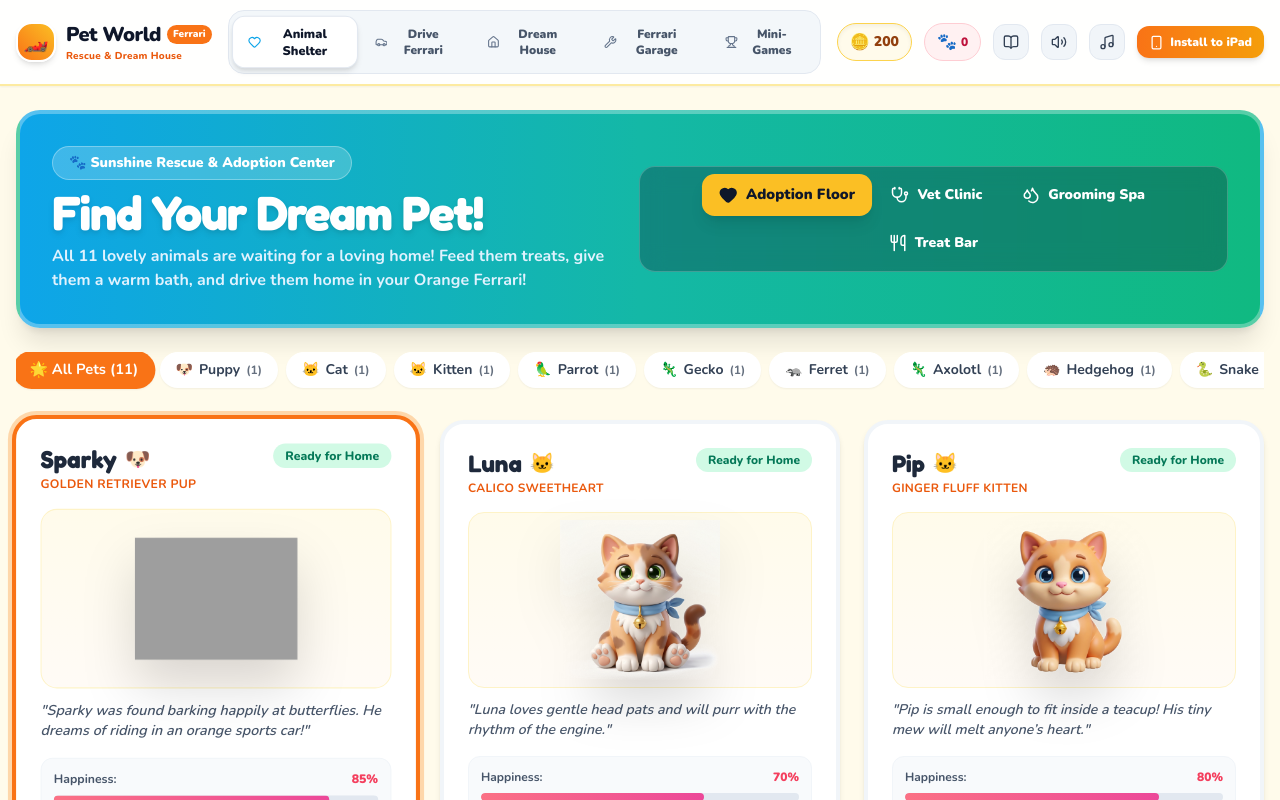
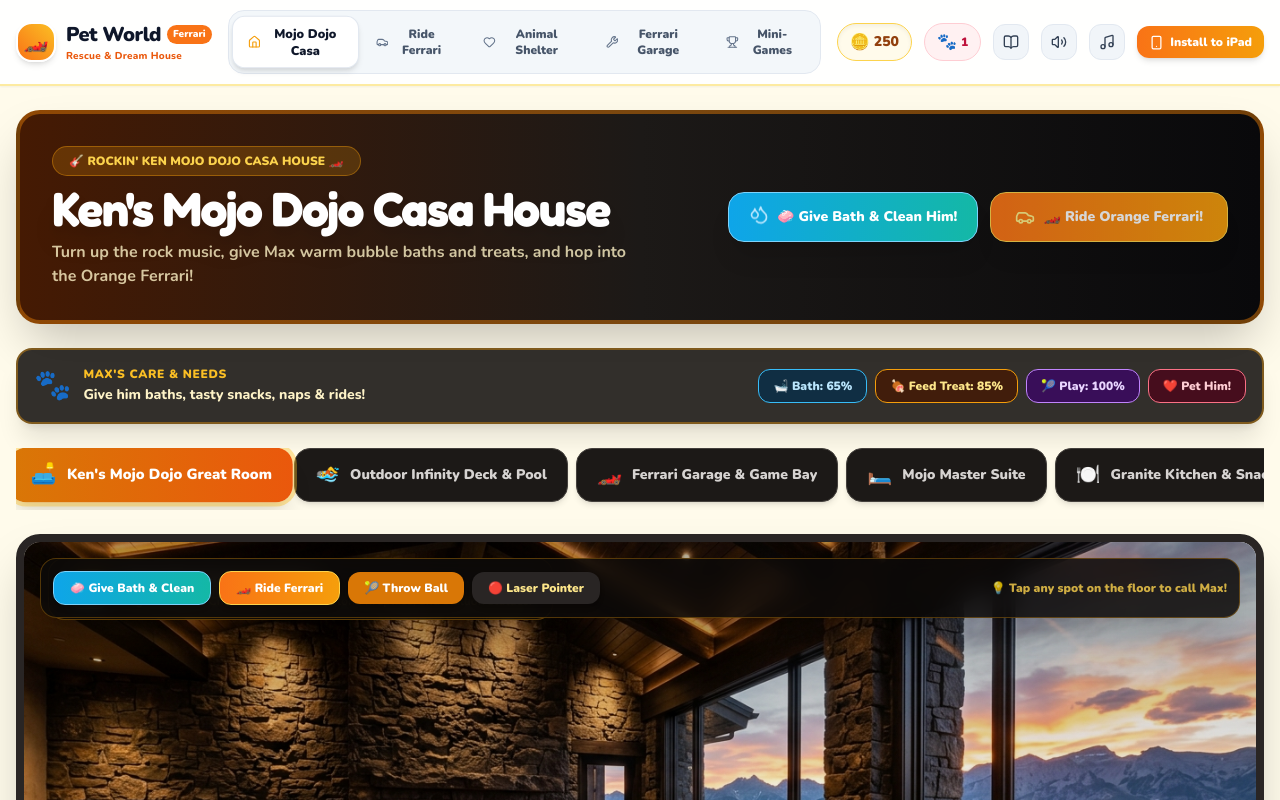
Before and after one commit to olstevens02-coder/pet-world, a React (Vite) app: page / in a window 1280 px wide. Shown: the top 800 px of the page. Built offline with nearby package versions, Linux system fonts and the light colour scheme; grey boxes are pictures that could not be loaded.

Commit message:
feat: Ken Mojo Dojo Casa House with comprehensive Pet Care HUD, Bath Spa, Snacks, and Ferrari Highway Ride

```diff
--- a/src/App.tsx
+++ b/src/App.tsx
@@ -27,18 +27,27 @@
   boostLevel: 1
 };
 
+const starterPuppy: Pet = {
+  ...INITIAL_SHELTER_PETS[0],
+  name: 'Max',
+  isAdopted: true,
+  adoptionDate: new Date().toLocaleDateString(),
+  needs: { hunger: 85, happiness: 100, energy: 90, cleanliness: 65, health: 100 }
+};
+
 const initialGameState: GameState = {
-  coins: 200,
+  coins: 250,
   stars: 5,
-  currentLocation: 'shelter',
-  activePetId: null,
-  shelterPets: INITIAL_SHELTER_PETS,
-  adoptedPets: [],
+  currentLocation: 'house',
+  activePetId: starterPuppy.id,
+  shelterPets: INITIAL_SHELTER_PETS.slice(1),
+  adoptedPets: [starterPuppy],
   ferrari: defaultFerrari,
   inventory: {
-    food_bone: 3,
-    food_salmon: 2,
-    groom_bubble_soap: 2
+    food_bone: 5,
+    food_salmon: 3,
+    food_wagyu_steak: 2,
+    groom_bubble_soap: 3
   },
   placedFurniture: [],
   currentRoom: 'mojo_living_lounge',
@@ -51,7 +60,7 @@
   highScoreTreatCatcher: 0,
   stats: {
     totalTripsDriven: 0,
-    petsAdopted: 0,
+    petsAdopted: 1,
     treatsFed: 0,
     bathsGiven: 0
   }
--- a/src/components/Navbar.tsx
+++ b/src/components/Navbar.tsx
@@ -33,9 +33,9 @@
   onOpenInstallGuide
 }) => {
   const navLinks: { id: LocationType; label: string; icon: any; color: string }[] = [
+    { id: 'house', label: 'Mojo Dojo Casa', icon: Home, color: 'text-amber-500' },
+    { id: 'driving', label: 'Ride Ferrari', icon: Car, color: 'text-orange-500' },
     { id: 'shelter', label: 'Animal Shelter', icon: Heart, color: 'text-sky-500' },
-    { id: 'driving', label: 'Drive Ferrari', icon: Car, color: 'text-orange-500' },
-    { id: 'house', label: 'Dream House', icon: Home, color: 'text-amber-500' },
     { id: 'garage', label: 'Ferrari Garage', icon: Wrench, color: 'text-rose-500' },
     { id: 'minigames', label: 'Mini-Games', icon: Trophy, color: 'text-purple-500' }
   ];
--- a/src/components/PetHouse.tsx
+++ b/src/components/PetHouse.tsx
@@ -1,5 +1,5 @@
 import React, { useState, useEffect } from 'react';
-import { Pet, HouseRoomType, Item, PetAccessory } from '../types/game';
+import { Pet, HouseRoomType, Item, PetAccessory, PetNeeds } from '../types/game';
 import { SHOP_ITEMS, PET_ACCESSORIES } from '../data/items';
 import { PetAvatar } from './PetAvatar';
 import { soundManager } from '../utils/audio';
@@ -8,19 +8,18 @@
   Sparkles,
   Heart,
   Utensils,
-  Camera,
-  Shirt,
-  Volume2,
-  Tv,
   Car,
   Flame,
-  Wine,
-  Trophy,
+  Zap,
+  Radio,
+  Shirt,
+  Moon,
   Droplets,
   Wind,
   Smile,
-  Zap,
-  Radio
+  ShieldAlert,
+  Award,
+  Music
 } from 'lucide-react';
 
 interface PetHouseProps {
@@ -36,6 +35,7 @@
   onBuyItem: (item: Item) => void;
   onOpenPhotoBooth: () => void;
   onStartDrive: () => void;
+  onGroomPet?: (petId: string, type: 'wash' | 'brush' | 'heal') => void;
 }
 
 interface PetRoamState {
@@ -46,7 +46,7 @@
   targetY: number;
   isWalking: boolean;
   facing: 'left' | 'right';
-  action: 'idle' | 'walking' | 'sniffing' | 'napping' | 'playing';
+  action: 'idle' | 'walking' | 'sniffing' | 'napping' | 'playing' | 'eating' | 'bathing';
 }
 
 export const PetHouse: React.FC<PetHouseProps> = ({
@@ -61,17 +61,19 @@
   onEquipAccessory,
   onBuyItem,
   onOpenPhotoBooth,
-  onStartDrive
+  onStartDrive,
+  onGroomPet
 }) => {
-  const [activeTab, setActiveTab] = useState<'roam' | 'wardrobe' | 'shop' | 'toys'>('roam');
+  const [activeTab, setActiveTab] = useState<'roam' | 'wardrobe' | 'shop' | 'toys' | 'care'>('roam');
   const [selectedPetId, setSelectedPetId] = useState<string | null>(activePetId || (adoptedPets[0]?.id ?? null));
   const [laserTarget, setLaserTarget] = useState<{ x: number; y: number } | null>(null);
   const [bouncingBall, setBouncingBall] = useState<{ x: number; y: number } | null>(null);
 
-  // Interactive Wash & Grooming State
+  // Care Modals & States
   const [showWashModal, setShowWashModal] = useState(false);
-  const [washStep, setWashStep] = useState<'soap' | 'rinse' | 'dry' | 'brush'>('soap');
-  const [cleanlinessProgress, setCleanlinessProgress] = useState(0);
+  const [showFeedModal, setShowFeedModal] = useState(false);
+  const [showSleepModal, setShowSleepModal] = useState(false);
+  const [cleanlinessProgress, setCleanlinessProgress] = useState(65);
   const [sudsCount, setSudsCount] = useState<number>(0);
 
   // Ferrari Quick Ride Simulation in Room
@@ -297,7 +299,7 @@
   // WASHING & CLEANING INTERACTIONS
   const handleApplySoap = () => {
     soundManager.playSoapSuds();
-    setSudsCount(prev => Math.min(12, prev + 2));
+    setSudsCount(prev => Math.min(15, prev + 3));
     setCleanlinessProgress(prev => Math.min(100, prev + 20));
   };
 
@@ -313,10 +315,13 @@
   };
 
   const handleBrush = () => {
-    soundManager.playHeart();
+    soundManager.playBrush();
     soundManager.playPetSound(activePet?.species || 'puppy');
     setCleanlinessProgress(100);
     confetti({ particleCount: 60, spread: 80 });
+    if (activePet && onGroomPet) {
+      onGroomPet(activePet.id, 'brush');
+    }
   };
 
   // FERRARI QUICK RIDE ACCELERATION
@@ -354,10 +359,10 @@
             <span>🎸 ROCKIN' KEN MOJO DOJO CASA HOUSE 🏎️</span>
           </div>
           <h1 className="text-3xl md:text-5xl font-black tracking-tight drop-shadow-xl font-['Fredoka']">
-            Mojo Dojo Casa House
+            Ken's Mojo Dojo Casa House
           </h1>
           <p className="text-amber-100/80 font-bold max-w-xl text-sm md:text-base">
-            Turn up the rock music, give your pet a warm bubbly wash, and hop in the Orange Ferrari to go for a high-speed ride!
+            Turn up the rock music, give {activePet?.name || 'the dog'} warm bubble baths and treats, and hop into the Orange Ferrari!
           </p>
         </div>
 
@@ -367,14 +372,14 @@
           <button
             onClick={() => {
               setShowWashModal(true);
-              setCleanlinessProgress(40);
+              setCleanlinessProgress(50);
               setSudsCount(0);
               soundManager.playSoapSuds();
             }}
             className="px-5 py-3.5 bg-gradient-to-r from-sky-500 to-teal-500 hover:from-sky-600 hover:to-teal-600 text-white font-black text-sm rounded-2xl shadow-xl flex items-center gap-2 active:scale-95 transition-all border border-sky-300"
           >
             <Droplets size={20} className="text-sky-200 animate-bounce" />
-            <span>🧼 Clean & Wash Him!</span>
+            <span>🧼 Give Bath & Clean Him!</span>
           </button>
 
           {/* Ride Orange Ferrari CTA */}
@@ -390,6 +395,68 @@
           </button>
         </div>
       </div>
+
+      {/* Quick Care Needs HUD Bar for Active Pet */}
+      {activePet && (
+        <div className="bg-stone-900/90 border-2 border-amber-500/40 rounded-2xl p-4 shadow-xl flex flex-wrap items-center justify-between gap-4 text-white">
+          <div className="flex items-center gap-3">
+            <span className="text-3xl">🐾</span>
+            <div>
+              <span className="text-xs font-black text-amber-400 uppercase tracking-wider block">
+                {activePet.name}'s Care & Needs
+              </span>
+              <span className="font-extrabold text-sm text-amber-100">
+                Give him baths, tasty snacks, naps & rides!
+              </span>
+            </div>
+          </div>
+
+          <div className="flex flex-wrap items-center gap-2">
+            <button
+              onClick={() => {
+                setShowWashModal(true);
+                soundManager.playSoapSuds();
+              }}
+              className="px-3.5 py-2 bg-sky-950/80 hover:bg-sky-900 border border-sky-400 text-sky-200 rounded-xl text-xs font-black flex items-center gap-1.5 active:scale-95"
+            >
+              <span>🛁 Bath: {activePet.needs.cleanliness}%</span>
+            </button>
+
+            <button
+              onClick={() => {
+                soundManager.playMunch();
+                soundManager.playHeart();
+                const treat = SHOP_ITEMS.find(i => i.id === 'food_wagyu_steak') || SHOP_ITEMS[0];
+                onFeedPet(activePet.id, treat);
+                confetti({ particleCount: 30, spread: 50 });
+              }}
+              className="px-3.5 py-2 bg-amber-950/80 hover:bg-amber-900 border border-amber-500 text-amber-200 rounded-xl text-xs font-black flex items-center gap-1.5 active:scale-95"
+            >
+              <span>🍖 Feed Treat: {activePet.needs.hunger}%</span>
+            </button>
+
+            <button
+              onClick={() => {
+                handleThrowBall();
+              }}
+              className="px-3.5 py-2 bg-purple-950/80 hover:bg-purple-900 border border-purple-400 text-purple-200 rounded-xl text-xs font-black flex items-center gap-1.5 active:scale-95"
+            >
+              <span>🎾 Play: {activePet.needs.happiness}%</span>
+            </button>
+
+            <button
+              onClick={() => {
+                soundManager.playHeart();
+                soundManager.playPetSound(activePet.species);
+                confetti({ particleCount: 40, spread: 60 });
+              }}
+              className="px-3.5 py-2 bg-rose-950/80 hover:bg-rose-900 border border-rose-400 text-rose-200 rounded-xl text-xs font-black flex items-center gap-1.5 active:scale-95"
+            >
+              <span>❤️ Pet Him!</span>
+            </button>
+          </div>
+        </div>
+      )}
 
       {/* Room Navigation Tabs */}
       <div className="flex items-center gap-2 overflow-x-auto pb-2 scrollbar-none">
@@ -532,12 +599,12 @@
               onClick={(e) => {
                 e.stopPropagation();
                 setShowWashModal(true);
-                setCleanlinessProgress(40);
+                setCleanlinessProgress(50);
                 soundManager.playSoapSuds();
               }}
               className="px-4 py-2 bg-gradient-to-r from-sky-500 to-teal-500 hover:from-sky-600 hover:to-teal-600 text-white rounded-xl font-black text-xs shadow-md flex items-center gap-1.5 active:scale-95 border border-sky-300"
             >
-              <span>🧼 Wash & Clean Him</span>
+              <span>🧼 Give Bath & Clean</span>
             </button>
 
             <button
@@ -578,12 +645,12 @@
           </div>
 
           <span className="text-xs font-black text-amber-300/80 hidden sm:block">
-            💡 Tap any spot on the floor to call {activePet?.name || 'your pet'}!
+            💡 Tap any spot on the floor to call {activePet?.name || 'your dog'}!
           </span>
         </div>
       </div>
 
-      {/* INTERACTIVE CLEAN & WASH MODAL ("CLEAN HIM") */}
+      {/* INTERACTIVE CLEAN & WASH MODAL ("GIVE DOG BATHS") */}
       {showWashModal && activePet && (
         <div className="fixed inset-0 z-50 bg-black/80 backdrop-blur-md flex items-center justify-center p-4">
           <div className="bg-stone-900 border-4 border-sky-400 rounded-3xl p-6 md:p-8 max-w-2xl w-full text-white shadow-2xl space-y-6 animate-scaleUp">
@@ -592,10 +659,10 @@
                 <span className="text-4xl">🧼</span>
                 <div>
                   <h3 className="text-2xl font-black text-sky-300">
-                    Mojo Spa: Wash & Clean {activePet.name}!
+                    Mojo Spa: Give {activePet.name} a Warm Bath!
                   </h3>
                   <p className="text-xs text-stone-300">
-                    Lather soap, rinse with warm water, blow dry, and brush his silky fur!
+                    Lather warm bubbly soap, rinse with shower water, fluff dry, and velvet brush!
                   </p>
                 </div>
               </div>
```
Also changed, not shown: public/pets/puppy_sitting.png (added), public/ref_house.jpg (added).
